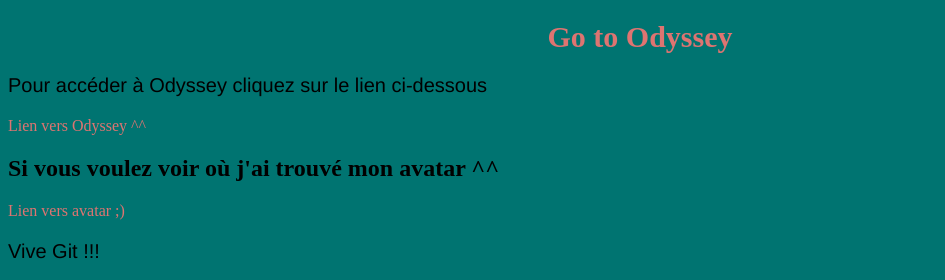
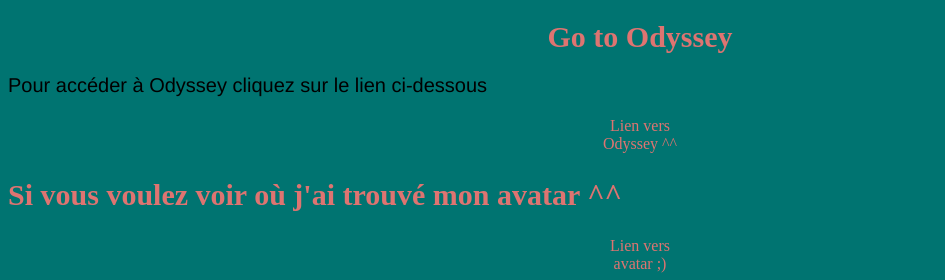
Before and after one commit to Vincentfritsch/vincentfritsch.github.io, a plain HTML site: page index.html in a window 1280 px wide. Shown: the top 280 px of the page, without its empty margins (0-945 px from the left). Drawn offline with Linux system fonts and the light colour scheme; grey boxes are pictures that could not be loaded.

Commit message:
Update style.css

```diff
--- a/style.css
+++ b/style.css
@@ -1,9 +1,15 @@
 h1{
+
   font-size: 30px;
   text-align: center;
   color: #de7471;
   }
 
+  h2{
+    font-size: 30px;
+  text-align: left;
+  color: #de7471;
+  }
   p{
   font-size: 20px;
   text-align: left;
@@ -11,8 +17,16 @@
   }
 
   a{
+    position: relative;
     text-decoration: none;
     color: #de7471;
+  }
+
+  div{
+    text-align: center;
+    width: 6em;
+    margin-left: auto;
+    margin-right: auto
   }
   body {
   background-color: #007471;
```
